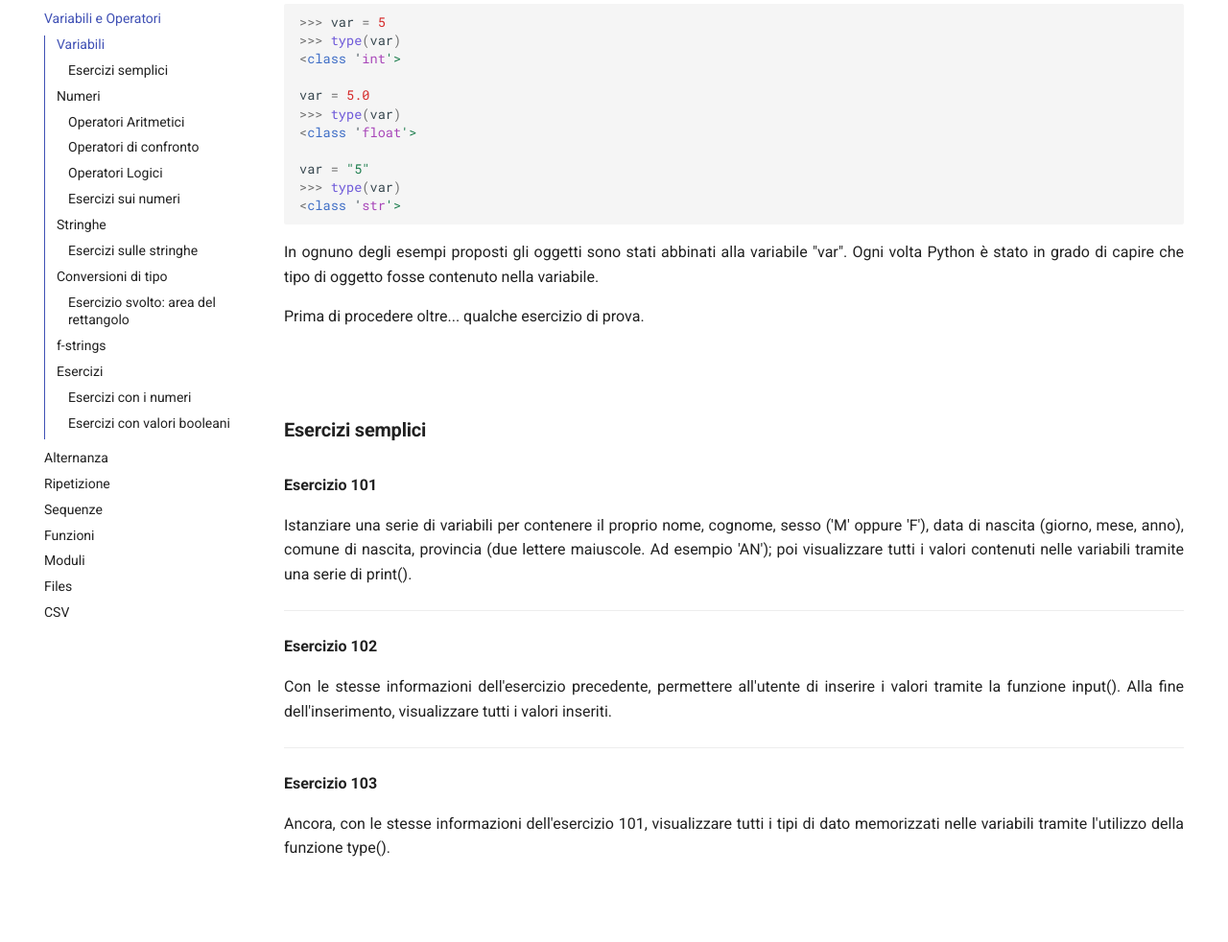
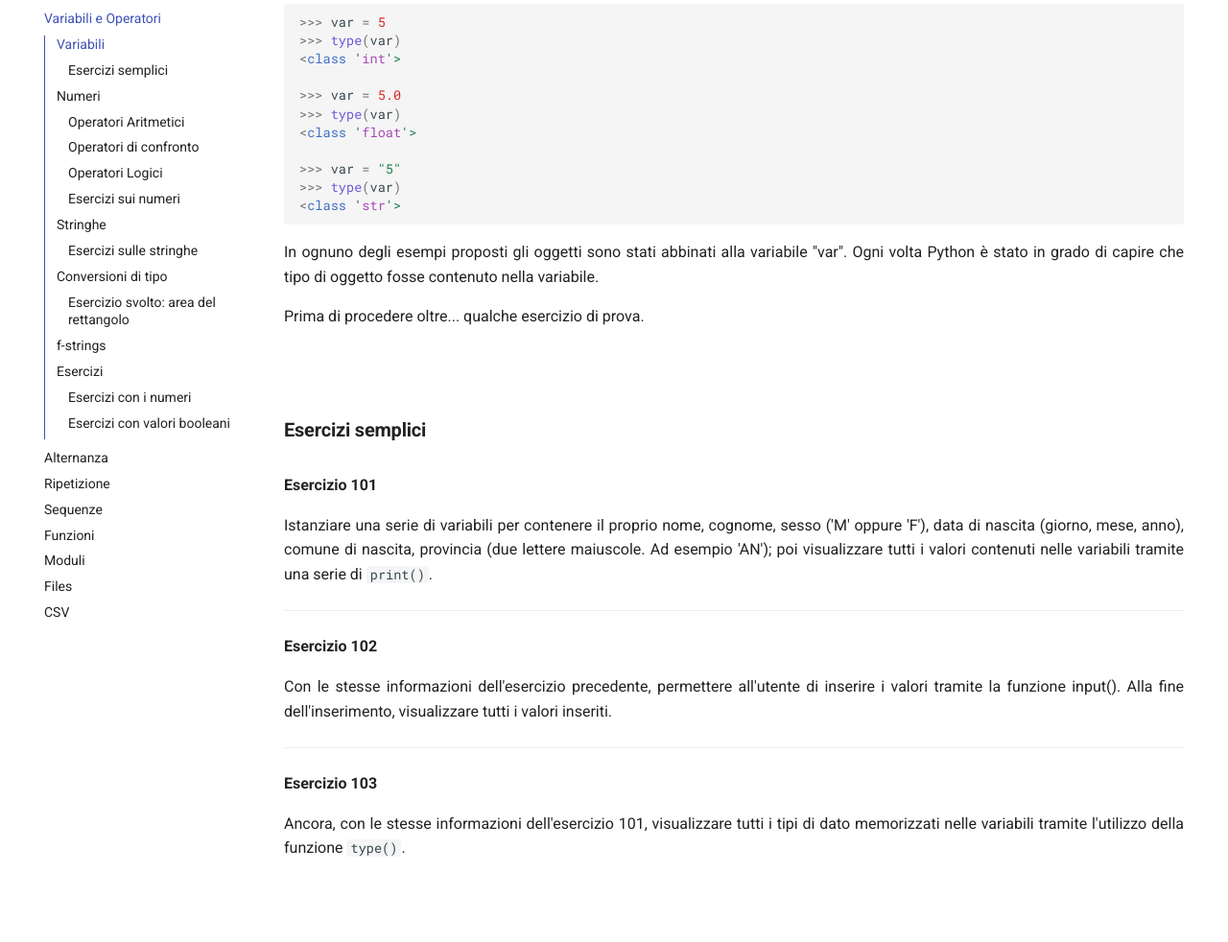
Before and after one commit to adjamhub/pyhandouts, an MkDocs documentation site: the page built from docs/basics/101_var.md, in a window 1280 px wide and 1400 px high, scrolled down 1673 px. Shown: the part 170-1152 px from the top of the window at 96% size. Built offline with MkDocs 1.6.1 and Material for MkDocs 9.7.7, drawn with Linux system fonts in a browser that asks for light colours.

Commit message:
Update 101_var.md

````diff
--- a/docs/basics/101_var.md
+++ b/docs/basics/101_var.md
@@ -86,11 +86,11 @@
 >>> type(var)
 <class 'int'>
 
-var = 5.0
+>>> var = 5.0
 >>> type(var)
 <class 'float'>
 
-var = "5"
+>>> var = "5"
 >>> type(var)
 <class 'str'>
 ```
@@ -112,7 +112,7 @@
 cognome, sesso ('M' oppure 'F'), data di nascita (giorno, mese,
 anno), comune di nascita, provincia (due lettere maiuscole. Ad esempio
 'AN'); poi visualizzare tutti i valori contenuti nelle variabili
-tramite una serie di print().
+tramite una serie di `print()`.
 
 --------------------------------------------------------------------------------
 
@@ -128,7 +128,7 @@
 
 Ancora, con le stesse informazioni dell'esercizio 101, visualizzare
 tutti i tipi di dato memorizzati nelle variabili tramite l'utilizzo
-della funzione type().
+della funzione `type()`.
 
 
 <!-- #################################################################################################### -->
@@ -141,7 +141,7 @@
 |-----------------|---------|------------------------------------------------------------------------------------------------------------------------|
 | Numeri Interi   | int     | Rappresenta i numeri interi. <br> Il più grande (o più piccolo) intero rappresentabile dipende dalla quantità di memoria presente nella macchina.        |
 | Numeri Reali    | float   | Rappresenta i numeri reali, tipicamente definiti "a virgola mobile" (floating point numbers) <br> Sono rappresentabili numeri da  -1.797693134862316 e308 a 1.797693134862316 e308                                       |
-| Valori Booleani | bool    | Rappresentano i valori di verità (***True*** oppure ***False***) dell'algebra booleana <br> Sono definiti come sottotipo degli interi, dove lo zero rappresenta il valore False e gli altri valori il valore True. |
+| Valori Booleani | bool    | Rappresentano i valori di verità (`True` oppure `False`) dell'algebra booleana <br> Sono definiti come sottotipo degli interi, dove lo zero rappresenta il valore False e gli altri valori il valore True. |
 
 
 Mi sembra facile da capire: un numero intero è un qualsiasi numero, positivo o negativo, senza virgola.
@@ -170,6 +170,7 @@
 
 ### Operatori Aritmetici
 
+
 **Addizione (Operatore +)**
 
 Non credo ci sia molto da spiegare su questo operatore...
@@ -182,6 +183,7 @@
 >>> a + 4
 7
 ```
+
 
 **Sottrazione (Operatore -)**
 
@@ -196,6 +198,7 @@
 6
 ```
 
+
 **Moltiplicazione (Operatore *)**
 
 Tutto sommato, anche questo (operatore) dovrebbe essere semplice...
@@ -209,6 +212,7 @@
 -8
 ```
 
+
 **Divisione (Operatore /)**
 
 E come alle elementari... qui le cose si complicano (un pò)... Fate attenzione all'operatore divisione, perché
@@ -221,6 +225,7 @@
 >>> 6 / 2
 3.0
 ```
+
 
 **Divisione Intera (Operatore //)**
 
@@ -237,6 +242,7 @@
 3
 ```
 
+
 **Modulo (Resto divisione intera, Operatore %)**
 
 L'operatore modulo, comune a tutti i linguaggi di programmazione, serve per calcolare il resto della divisione intera fra due numeri (interi, ovviamente).
@@ -251,6 +257,7 @@
 >>> 39 % 10
 9
 ```
+
 
 **Elevamento a potenza (Operatore **)**
 
````
